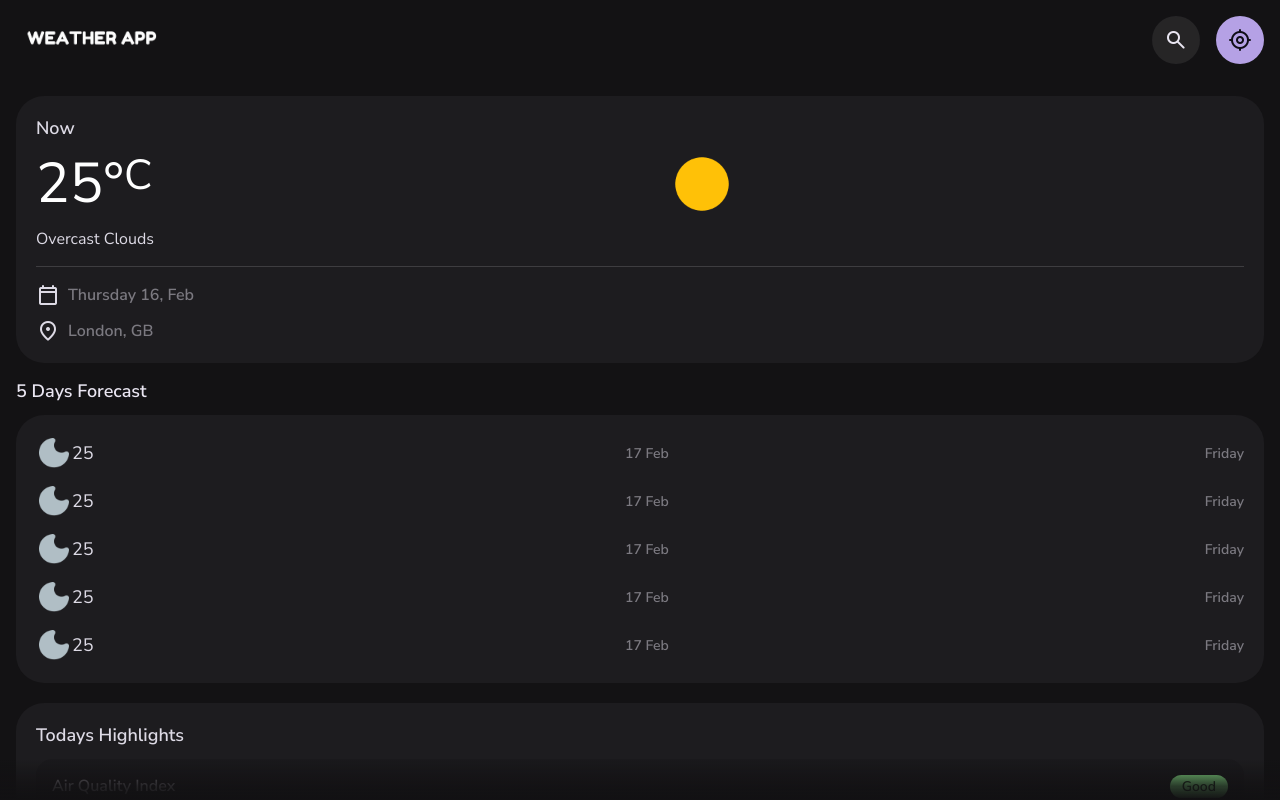
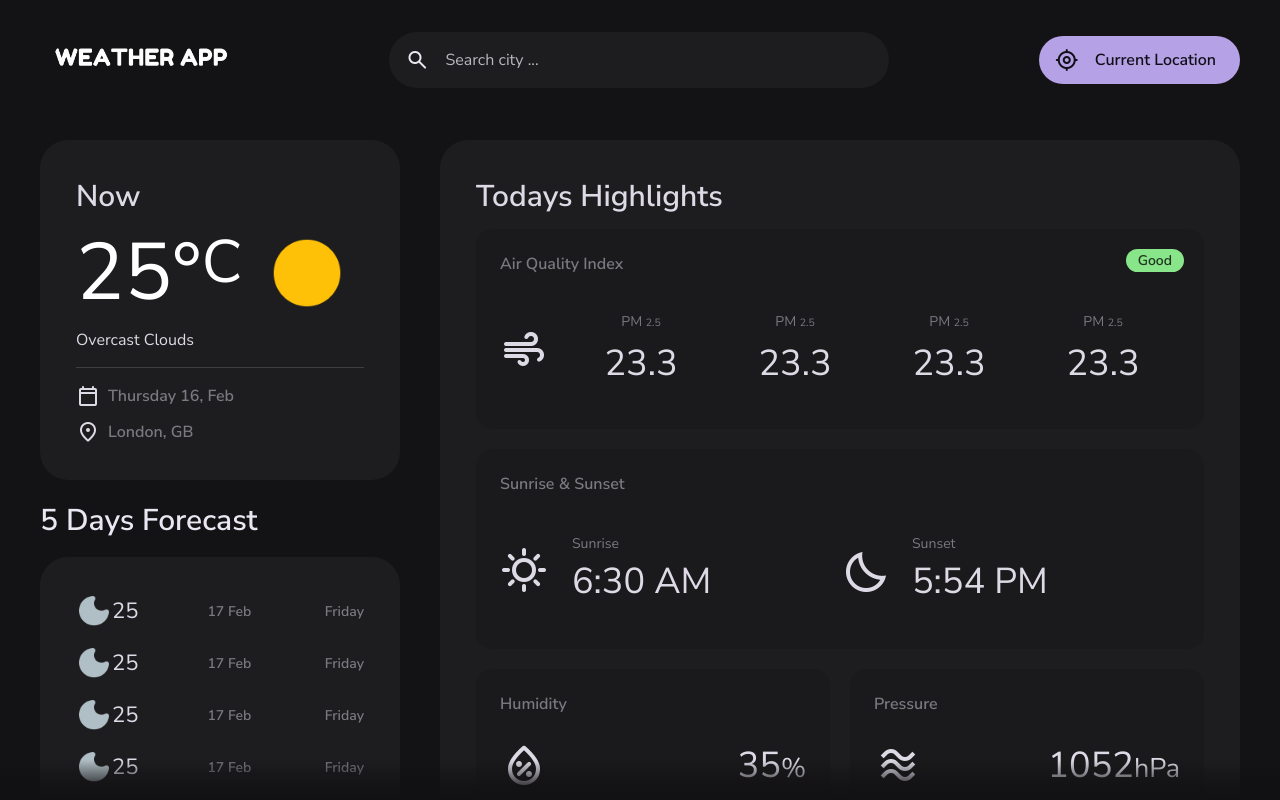
Before and after one commit to dgenutis/weather-app2, a plain HTML site: page index.html in a window 1280 px wide. Drawn offline with Linux system fonts and the light colour scheme.

Commit message:
@media screens done

```diff
--- a/assets/css/style.css
+++ b/assets/css/style.css
@@ -751,3 +751,268 @@ article.container::before {
 /*-----------------------------------*\
   #MEDIA QUERIES
 \*-----------------------------------*/
+
+
+/**
+* responsive for large than 768px screens
+*/
+
+
+@media (min-width: 768px) {
+
+  /**
+  * REUSED STYLE
+  */
+
+  .container { padding: 24px;}
+
+  .title-1 { --title-1: 2.4rem; }
+
+  .section >  .title-2 { margin-block-end: 16px; }
+
+  .card-lg { padding: 24px;}
+
+  .card-sm {
+    padding: 20px;
+    display: grid;
+    grid-template-rows: min-content 1fr;
+  }
+
+  .badge {
+    top: 20px;
+    right: 20px;
+  }
+
+
+
+  /**
+  * HEADER
+  */
+
+
+.header-actions {gap: 24px;}
+
+.header .btn-primary {padding-inline: 16px 24px; }
+
+.header .btn-primary .span { display: block; }
+
+.search-view { clip-path: circle(3% at calc(100% - 273px) 6%); }
+
+
+/**
+* MAIN
+*/
+
+main {
+  height: calc(100vh - 96px);
+  height: calc(100svh - 96px);
+}
+
+article.container {
+  padding-block-start: 0;
+  grid-template-columns: 280px minmax(0, 1fr);
+  align-items: flex-start;
+  gap: 24px;
+}
+
+.content-left{
+  position: sticky;
+  top: 0;
+}
+
+.section:not(:last-child) {margin-block: 20px;}
+
+.forecast-card .card-item:not(:last-child) {
+  margin-block-end: 16px;
+}
+
+.highlight-list {grid-template-columns: 1fr 1fr;}
+
+.highlight-card:nth-child(-n+2) {
+  grid-column:  span 2;
+  height: 160px;
+}
+
+.highlight-card:nth-child(n+3) {height: 120px;}
+
+.highlight-card .m-icon { font-size: 3.6rem;}
+
+.highlight-card.one .card-item {
+  width:  25%;
+  flex-direction: column-reverse;
+  gap: 8px;
+}
+
+.slider-container {
+  margin-inline: 0 -24px;
+  border-bottom-left-radius:  var(--radius-16);
+  border-top-left-radius: var(--radius-16);
+}
+
+.slider-list::before {display: none;}
+
+.slider-list::after {min-width: 12px;}
+
+.hourly-forecast .card-sm {padding: 16px;}
+
+
+}
+
+
+
+/**
+* responsive for large than 1200px screens
+*/
+
+
+@media (min-width: 1200px) {
+
+  /**
+  * CUSTOM PROPERTY
+  */
+
+  :root {
+
+    /* font size */
+    --heading: 8rem;
+    --title-2: 3rem;
+  }
+
+
+  /**
+  * REUSED STYLE
+  */
+
+ .container { padding: 40px;}
+
+ .card-lg {padding: 36px;}
+
+ .card-sm { padding: 24px;}
+
+ .title-1 { --title-1: 3.6rem}
+
+ .highlight-card.two .card-item {column-gap: 24px;}
+
+
+
+ /**
+ * HEADER
+ */
+
+.header .icon-btn { display: none;}
+
+.logo img { width: 200px;}
+
+.header {
+  position: relative;
+  height: 120px;
+  z-index: 4;
+}
+
+.header .container {
+  padding-block: 0;
+  height: 100%;
+}
+
+.search-view,
+.search-view.active {
+  all: unset;
+  display: block;
+  position: relative;
+  width: 500px;
+  animation: none;
+}
+
+.search-wrapper {border-block-end: none;}
+
+.search-wrapper > .m-icon {display: block;}
+
+.search-field,
+.search-view .view-list { background-color: var(--surface);}
+
+.search-field {
+  height: 56px;
+  border-radius: var(--radius-28);
+}
+
+.search-result,
+.search-view:not(:focus-within) .search-result {
+  display: none;
+}
+
+.search-view:focus-within .search-result.active {
+  display: block;
+}
+
+.search-view:has(.search-result.active):focus-within .search-field {
+  border-bottom-left-radius: 0;
+  border-bottom-right-radius: 0;
+}
+
+.search-view .view-list {
+  position: absolute;
+  top: 100%;
+  left: 0;
+  width: 100%;
+  max-height: 360px;
+  border-radius: 0 0 var(--radius-28) var(--radius-28);
+  border-block-start:  1px solid var(--outline);
+  overflow-y: auto; /* for firefox*/
+  overflow-y:  overlay;
+}
+
+.search-view .view-list:empty {min-height: 120px;}
+
+.search-view .view-list::-webkit-scrollbar-button { height: 20px;}
+
+.search-view:is(:hover, :has(.view-list):hover) {
+  filter: drop-shadow(var(--shadow-1));
+}
+
+.search-view:is(:focus-within, :has(.view-list):focus-within) {
+  filter: drop-shadow(var(--shadow-2));
+}
+
+
+
+/**
+* MAIN
+*/
+
+main {
+  height: calc(100vh - 120px);
+  height: calc(100svh - 120px);
+}
+
+
+article.container {
+  grid-template-columns:  360px minmax(0, 1fr);
+  gap: 40px;
+}
+
+.current-weather .weather-icon { width: 80px;}
+
+.forecast-card .title-2 { --title-2: 2.2rem;}
+
+.highlight-card:nth-child(-n+2) { height: 200px;}
+
+.highlight-card:nth-child(n+3) { height: 150px;}
+
+.highlight-card .m-icon { font-size:  4.8rem;}
+
+.slider-list { gap: 16px;}
+
+}
+
+
+
+/**
+* responsive for large than 1400px screens
+*/
+
+
+@media (min-width: 1400px) {
+
+  .highlight-list { grid-template-columns: repeat(4, 1fr);}
+
+}
--- a/index.html
+++ b/index.html
@@ -60,7 +60,7 @@
             <div class="search-wrapper">
                 <input type="search" name="search" placeholder="Search city ..." autocomplete="off" class="search-field" data-search-field>
 
-                <span class="m-icon">search</span>
+                <span class="m-icon leading-icon">search</span>
                         <button class="icon-btn leading-icon has-state" aria-label="close search" data-search-toggler>
                 <span class="m-icon">arrow_back</span>
             </button>
```
